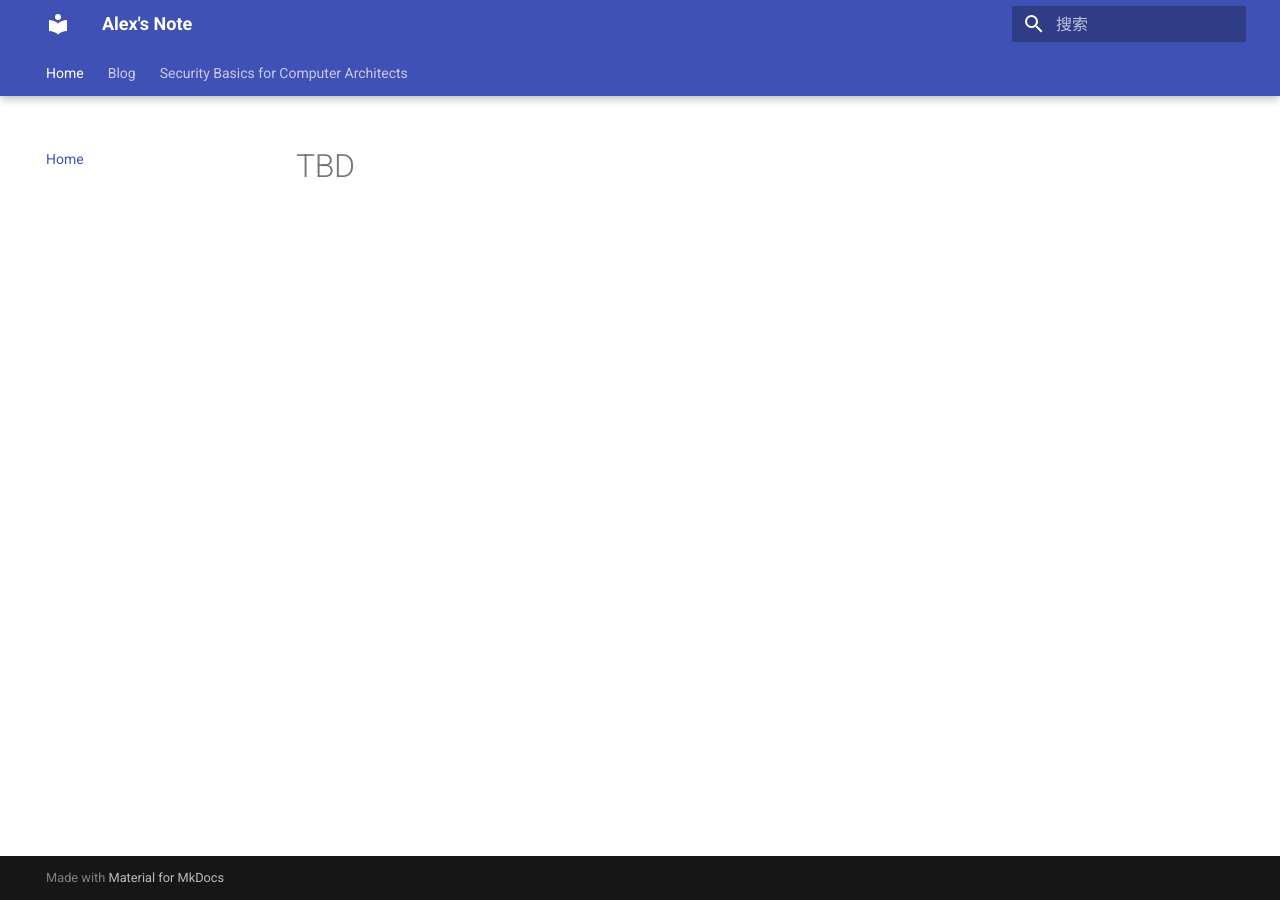
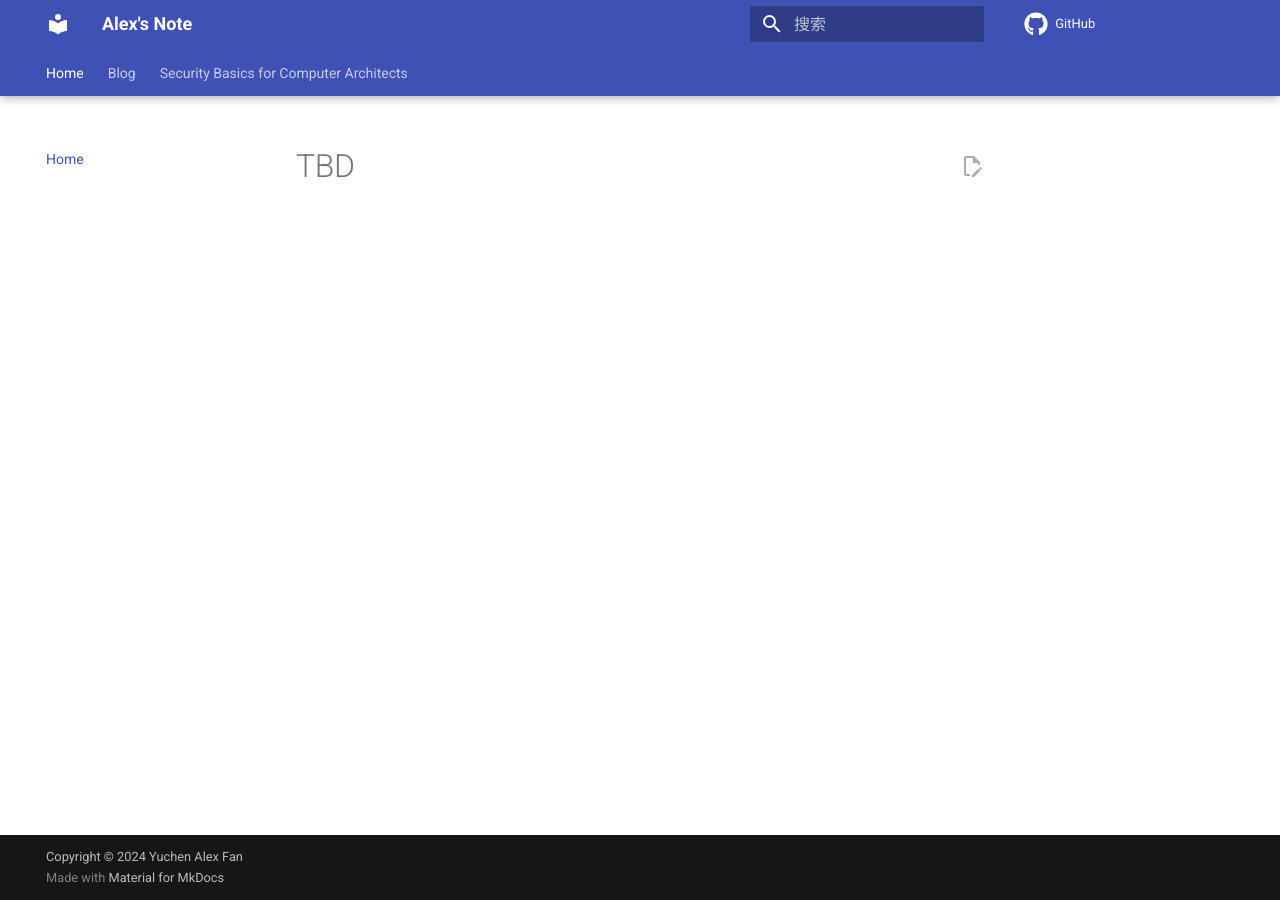
Before and after one commit to fanyc22/blog, an MkDocs documentation site: the page built from docs/index.md, in a window 1280 px wide. Built offline with MkDocs 1.6.1 and Material for MkDocs 9.7.7, drawn with Linux system fonts in a browser that asks for light colours; nearby versions of some CDN libraries; library files that are not in the unit come from our copies; comment, search, counter and statistics services are not loaded.

Commit message:
yaml: mod

```diff
--- a/mkdocs.yml
+++ b/mkdocs.yml
@@ -1,19 +1,34 @@
 site_name: Alex's Note
 site_url: https://www.yu-chen.fan
+repo_url: https://github.com/fanyc22/blog
 theme:
   name: material
+  icon:
+    repo: fontawesome/brands/github
   language: zh
   features:
     - navigation.instant
     - navigation.tracking
+    - navigation.sections
     - navigation.tabs
     - navigation.tabs.sticky
     - navigation.expand
     - navigation.path
     - navigation.indexes
+    - search.suggest
+    - search.highlight
+    - search.share
+    - content.action.edit
 plugins:
   - search
+  - git-revision-date-localized:
+      enable_creation_date: true
+  - offline
   - blog
+  - social:
+      cards_layout_options:
+        font_family: Noto Sans SC
+  - macros
   - rss:
       match_path: blog/posts/.*
       date_from_meta:
@@ -26,7 +41,7 @@ nav:
   - Blog:
     - blog/index.md
   - Security Basics for Computer Architects:
-    - 译序: SBCA/index.md
+    - 译序: SBCA/translator.md
     - ABSTRACT: SBCA/ABSTRACT.md
     - Preface: SBCA/Preface.md
     - C1 Threat-Based Design: SBCA/C1.md
@@ -42,3 +57,5 @@ extra_javascript:
 
 extra_css:
   - https://unpkg.com/katex@0/dist/katex.min.css
+
+copyright: Copyright &copy; 2024 Yuchen Alex Fan
```
Also changed, not shown: docs/SBCA/translator.md (added).
